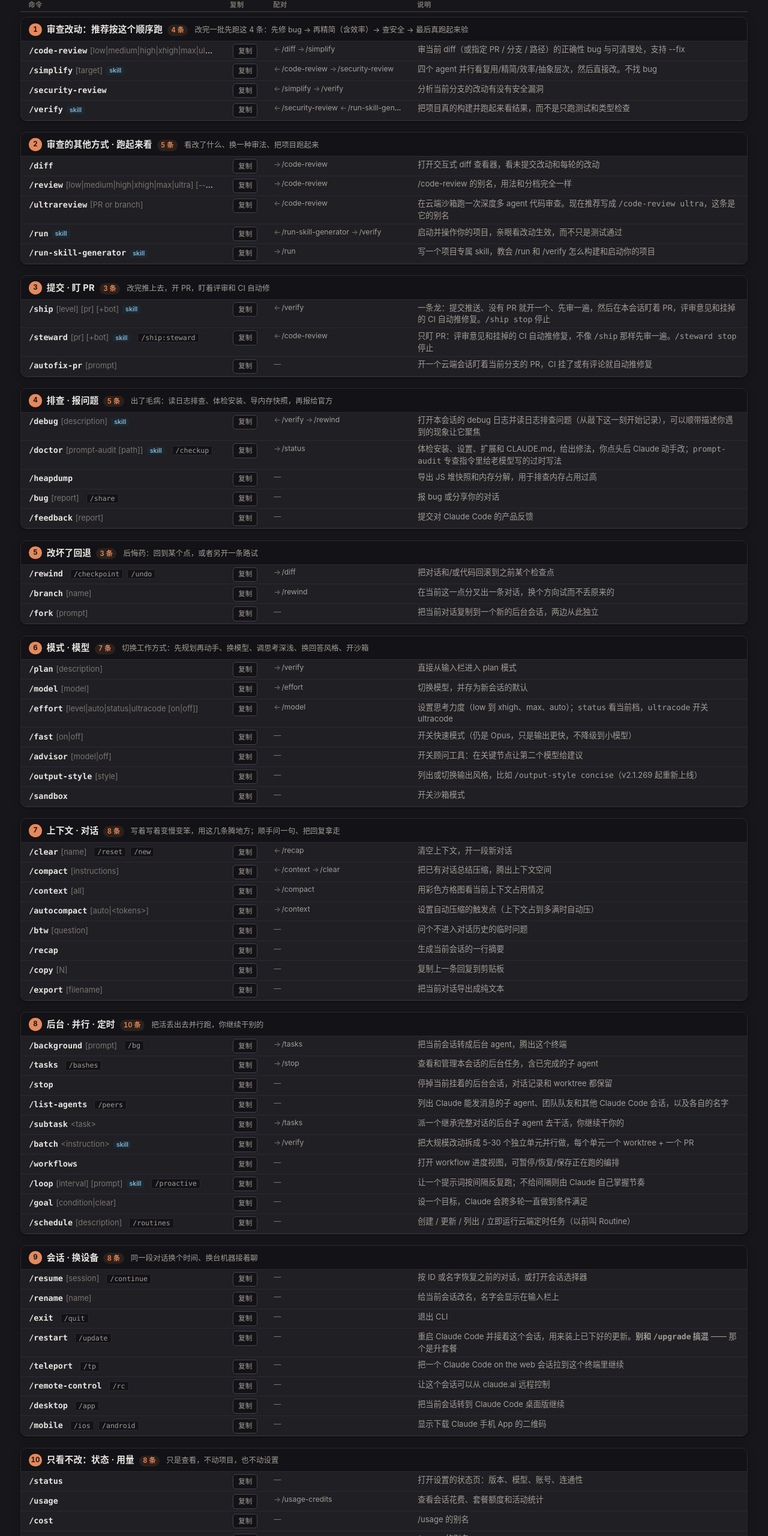
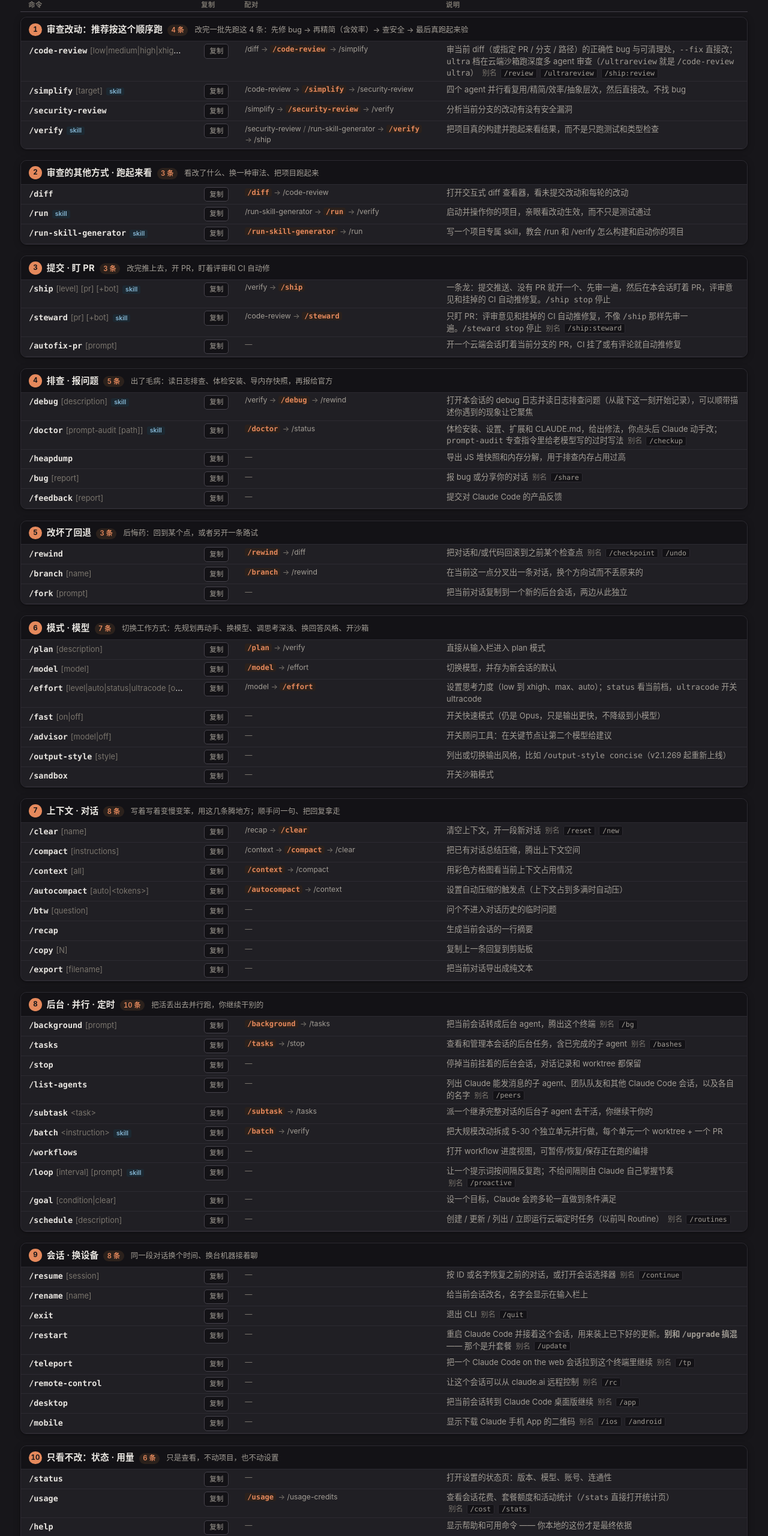
Before and after one commit to MacroMozilla/ClaudeCodeCMD, a plain HTML site: page index.html in a window 1280 px wide. Shown: the part 179-2740 px from the top of the page at 60% size. Drawn offline with Linux system fonts and the light colour scheme.

Commit message:
Show pairs as a chain, and fold alias rows into their main command
The pairs column now reads as one chain, "before → this → after", with the
row's own command highlighted, instead of loose ← and → links. When a side
has more than one command they are separated by "/".

Commands the docs call aliases no longer get their own row: /review and
/ultrareview are aliases of /code-review, /cost and /stats of /usage.
Aliases and former names are listed after the description instead of next
to the command name. 122 commands, 27 aliases. The pairs column is a little
wider so chains wrap less. README and CLAUDE.md follow. contentVersion -> 4.11.0.

Co-Authored-By: Claude Opus 5.5 <noreply@anthropic.com>
Claude-Session: https://claude.ai/code/session_01NSnZcRNMpN1gGMLR6GD7yj

```diff
--- a/app.js
+++ b/app.js
@@ -90,27 +90,39 @@
     }).join("");
   }
 
+  /* 配对写成一串：前面的 → 自己（高亮）→ 后面的。同一侧有几条就用「/」并列。
+     悬停看为什么这么配，点别的命令跳过去。 */
   function pairCell(it) {
-    var ui = DATA.ui, out = [];
-    ((it.pairs || {}).before || []).forEach(function (p) {
-      out.push('<a class="pair-mini" href="#' + esc(slug(p.command)) + '" title="' +
-        esc(ui.pairsBefore + "：" + p.why) + '"><span class="arr">←</span>' + esc(p.command) + "</a>");
-    });
-    ((it.pairs || {}).after || []).forEach(function (p) {
-      out.push('<a class="pair-mini" href="#' + esc(slug(p.command)) + '" title="' +
-        esc(ui.pairsAfter + "：" + p.why) + '"><span class="arr">→</span>' + esc(p.command) + "</a>");
-    });
-    return out.length ? out.join(" ") : '<span class="bi-dash">—</span>';
+    var ui = DATA.ui, p = it.pairs || {};
+    var before = p.before || [], after = p.after || [];
+    if (!before.length && !after.length) return '<span class="bi-dash">—</span>';
+    var link = function (x, label) {
+      return '<a class="pair-mini" href="#' + esc(slug(x.command)) + '" title="' +
+        esc(label + "：" + x.why) + '">' + esc(x.command) + "</a>";
+    };
+    var side = function (list, label) {
+      return list.map(function (x) { return link(x, label); }).join('<span class="pair-or"> / </span>');
+    };
+    var arr = '<span class="arr"> → </span>';
+    var out = "";
+    if (before.length) out += side(before, ui.pairsBefore) + arr;
+    out += '<span class="pair-self">' + esc(it.command) + "</span>";
+    if (after.length) out += arr + side(after, ui.pairsAfter);
+    return '<span class="pair-chain">' + out + "</span>";
   }
 
   function renderBuiltinRow(it) {
     var ui = DATA.ui;
-    var aliases = (it.aliases || []).map(function (a) {
-      return '<span class="bi-alias">' + esc(a) + "</span>";
-    }).join("");
+    // 别名和旧名不单独占一行，写在说明后面
+    var extra = [];
+    if ((it.aliases || []).length) {
+      extra.push('<span class="bi-aka">' + esc(ui.aliasLabel) + " " + it.aliases.map(function (a) {
+        return '<code class="bi-alias">' + esc(a) + "</code>";
+      }).join(" ") + "</span>");
+    }
     if (it.formerName) {
-      aliases += '<span class="bi-alias former" title="' + esc(ui.formerLabel) + '">' +
-                 esc(it.formerName) + "</span>";
+      extra.push('<span class="bi-aka">' + esc(ui.formerLabel) + ' <code class="bi-alias former">' +
+                 esc(it.formerName) + "</code></span>");
     }
     var offtable = it.source && it.source !== "table"
       ? '<span class="bi-alias offtable" title="' + esc(it.source) + '">' + esc(ui.offTableLabel) + "</span>"
@@ -124,13 +136,13 @@
         '<td class="c-bicmd" title="' + esc(it.command + (it.args ? " " + it.args : "")) + '">' +
           '<code class="bi-name">' + esc(it.command) + "</code>" +
           (it.args ? '<span class="bi-args">' + esc(it.args) + "</span>" : "") +
-          kind + offtable + (aliases ? '<span class="bi-alias-wrap">' + aliases + "</span>" : "") + "</td>" +
+          kind + offtable + "</td>" +
         '<td class="c-bicopy">' +
           '<button type="button" class="mini-btn" data-copy="' + esc(it.command) +
             '" title="' + esc(ui.copyCmdHint) + '" data-label="' + esc(ui.copyCmd) + '">' +
             esc(ui.copyCmd) + "</button></td>" +
         '<td class="c-bipairs">' + pairCell(it) + "</td>" +
-        '<td class="c-bipurpose">' + inline(it.purpose) + "</td>" +
+        '<td class="c-bipurpose">' + inline(it.purpose) + (extra.length ? " " + extra.join(" ") : "") + "</td>" +
       "</tr>"
     );
   }
--- a/commands.json
+++ b/commands.json
@@ -1,9 +1,9 @@
 {
   "meta": {
     "name": "ClaudeCodeCMD",
-    "tagline": "Claude Code 内置命令速查 · 126 条全收录",
+    "tagline": "Claude Code 内置命令速查 · 122 条全收录",
     "schemaVersion": "0.1.0",
-    "contentVersion": "4.10.0",
+    "contentVersion": "4.11.0",
     "updated": "2026-11-25",
     "uiLanguage": "zh-CN",
     "promptLanguage": "en",
@@ -49,7 +49,7 @@
     "colPurpose": "说明",
     "kindBuiltin": "内置",
     "groupJumpLead": "你现在要干什么",
-    "builtinLead": "Claude Code **自带**的命令，敲一下就能用。**同一类的放一组，组内按使用频率排**；最上面那 4 条是改完代码推荐的检查顺序。「配对」列写了这条命令**通常跟哪条一起用** —— 点一下跳过去。**已被官方移除的命令一条都没有**，敲下去没反应的不占地方。",
+    "builtinLead": "Claude Code **自带**的命令，敲一下就能用。**同一类的放一组，组内按使用频率排**；最上面那 4 条是改完代码推荐的检查顺序。「配对」列是这条命令通常所在的那一串，**高亮的就是它自己** —— 点别的命令跳过去。别名写在说明后面。**已被官方移除的命令一条都没有**。",
     "colCopy": "复制",
     "copyCmd": "复制",
     "copied": "已复制 ✓",
@@ -64,22 +64,24 @@
       "id": "builtin",
       "index": "",
       "title": "Claude Code 内置命令",
-      "subtitle": "126 条 + 23 个别名",
+      "subtitle": "122 条 + 27 个别名",
       "kind": "table"
     }
   ],
   "builtins": {
     "status": "filled",
-    "reason": "共 126 条（内置 99 · bundled skill 26 · workflow 1），另含 23 个别名、2 个旧名。**已经被官方移除的命令不收** —— 这里每一条都是当前版本敲下去有反应的。其中 4 条**不在官方「All commands」表里**。",
+    "reason": "共 122 条（内置 95 · bundled skill 26 · workflow 1），另含 27 个别名、2 个旧名。别名不单独占一行，写在主命令的说明后面。**已经被官方移除的命令不收** —— 这里每一条都是当前版本敲下去有反应的。其中 4 条**不在官方「All commands」表里**。",
     "officialDocs": "https://code.claude.com/docs/en/commands",
     "items": [
       {
         "command": "/code-review",
         "args": "[low|medium|high|xhigh|max|ultra] [--fix] [--comment] [--max-findings n|all|default] [pr#|branch|path]",
-        "purpose": "审当前 diff（或指定 PR / 分支 / 路径）的正确性 bug 与可清理处，支持 --fix",
+        "purpose": "审当前 diff（或指定 PR / 分支 / 路径）的正确性 bug 与可清理处，`--fix` 直接改；`ultra` 档在云端沙箱跑深度多 agent 审查（`/ultrareview` 就是 `/code-review ultra`）",
         "kind": "skill",
         "group": "审查改动：推荐按这个顺序跑",
         "aliases": [
+          "/review",
+          "/ultrareview",
           "/ship:review"
         ],
         "source": "table",
@@ -177,38 +179,6 @@
             {
               "command": "/code-review",
               "why": "看完改了啥，再让它挑毛病"
-            }
-          ]
-        }
-      },
-      {
-        "command": "/review",
-        "args": "[low|medium|high|xhigh|max|ultra] [--fix] [--comment] [pr#|branch|path]",
-        "purpose": "/code-review 的别名，用法和分档完全一样",
-        "kind": "builtin",
-        "group": "审查的其他方式 · 跑起来看",
-        "source": "table",
-        "pairs": {
-          "after": [
-            {
-              "command": "/code-review",
-              "why": "要更深就换多 agent 版"
-            }
-          ]
-        }
-      },
-      {
-        "command": "/ultrareview",
-        "args": "[PR or branch]",
-        "purpose": "在云端沙箱跑一次深度多 agent 代码审查。现在推荐写成 `/code-review ultra`，这条是它的别名",
-        "kind": "builtin",
-        "group": "审查的其他方式 · 跑起来看",
-        "source": "table",
-        "pairs": {
-          "before": [
-            {
-              "command": "/code-review",
-              "why": "本地先过一遍，别拿云端跑显然的问题"
             }
           ]
         }
@@ -798,7 +768,7 @@
       },
       {
         "command": "/usage",
-        "purpose": "查看会话花费、套餐额度和活动统计",
+        "purpose": "查看会话花费、套餐额度和活动统计（`/stats` 直接打开统计页）",
         "kind": "builtin",
         "group": "只看不改：状态 · 用量",
         "source": "table",
@@ -809,21 +779,11 @@
               "why": "额度不够时申请"
             }
           ]
-        }
-      },
-      {
-        "command": "/cost",
-        "purpose": "/usage 的别名",
-        "kind": "builtin",
-        "group": "只看不改：状态 · 用量",
-        "source": "table"
-      },
-      {
-        "command": "/stats",
-        "purpose": "/usage 的别名",
-        "kind": "builtin",
-        "group": "只看不改：状态 · 用量",
-        "source": "table"
+        },
+        "aliases": [
+          "/cost",
+          "/stats"
+        ]
       },
       {
         "command": "/help",
--- a/index.html
+++ b/index.html
@@ -4,15 +4,15 @@
 <meta charset="utf-8">
 <meta name="viewport" content="width=device-width, initial-scale=1">
 <title>ClaudeCodeCMD · Claude Code 内置命令速查</title>
-<meta name="description" content="Claude Code 内置命令速查表：126 条命令 + 23 个别名，按对项目的作用分组，组内按使用频率排，可搜索。已被官方移除的命令一条不收。">
+<meta name="description" content="Claude Code 内置命令速查表：122 条命令 + 27 个别名，按对项目的作用分组，组内按使用频率排，可搜索。已被官方移除的命令一条不收。">
 <meta name="color-scheme" content="dark">
 <meta name="theme-color" content="#17161a">
 <meta property="og:title" content="ClaudeCodeCMD">
-<meta property="og:description" content="Claude Code 内置命令速查 · 126 条全收录">
+<meta property="og:description" content="Claude Code 内置命令速查 · 122 条全收录">
 <meta property="og:type" content="website">
 <!-- ?v= 跟着 commands.json 的 contentVersion 走：GitHub Pages 给静态资源发 max-age=600，
      不带版本号的话改完 10 分钟内浏览器还在用旧的 JS/CSS，页面看起来「没更新」。CI 会校验两者一致。 -->
-<link rel="stylesheet" href="style.css?v=4.10.0">
+<link rel="stylesheet" href="style.css?v=4.11.0">
 <link rel="icon" href="favicon.ico" sizes="16x16 32x32 48x48">
 <link rel="icon" href="favicon.svg" type="image/svg+xml">
 <link rel="icon" href="favicon-32.png" type="image/png" sizes="32x32">
@@ -85,6 +85,6 @@
   </div>
 </noscript>
 
-<script src="app.js?v=4.10.0"></script>
+<script src="app.js?v=4.11.0"></script>
 </body>
 </html>
--- a/style.css
+++ b/style.css
@@ -417,16 +417,16 @@ table.builtins td:first-child { width: 17rem; }
 
 /* ── ① 内置命令主表 ─────────────────────────────────── */
 
-col.w-bicmd   { width: 21rem; }
+col.w-bicmd   { width: 18rem; }
 col.w-bicopy  { width: 4.5rem; }
-col.w-bipairs { width: 15rem; }
+col.w-bipairs { width: 21rem; }
 
 /* 卡片各有一张表，必须都用固定布局 + 同一套列宽，列才对得齐 */
 table.bi-table { width: 100%; border-collapse: collapse; table-layout: fixed; }
 table.bi-table td { vertical-align: top; }
 /* 超长参数串（/code-review 那种）单行省略，鼠标悬停看全，避免把行撑成四行 */
 td.c-bicmd { white-space: nowrap; overflow: hidden; text-overflow: ellipsis; }
-td.c-bipairs { white-space: nowrap; overflow: hidden; text-overflow: ellipsis; font-size: .76rem; }
+td.c-bipairs { white-space: normal; font-size: .76rem; line-height: 1.55; }
 td.c-bicopy, th.c-bicopy { text-align: left; padding-left: .3rem; }
 .bi-alias-wrap { margin-left: .3rem; }
 tr.bi-row td { padding: .22rem .6rem; }
@@ -564,3 +564,14 @@ tr.bi-row td { padding-inline: .85rem; }
   .gc-head { padding: .5rem .6rem .45rem; }
   .gc-why { flex-basis: 100%; margin-left: 0; }
 }
+
+
+/* ── 配对写成一串，自己高亮；别名跟在说明后面 ───────── */
+.pair-chain .arr, .pair-chain .pair-or { color: var(--fg-faint); }
+.pair-self {
+  color: var(--accent); font-weight: 700; font-family: var(--mono);
+  background: var(--accent-soft); border-radius: 4px; padding: 0 .25rem;
+}
+.bi-aka { color: var(--fg-faint); font-size: .76rem; white-space: nowrap; margin-left: .2rem; }
+.bi-aka .bi-alias { margin-left: .15rem; }
+.pair-chain .pair-mini, .pair-self { white-space: nowrap; }
```
Also changed, not shown: 2 other files.
